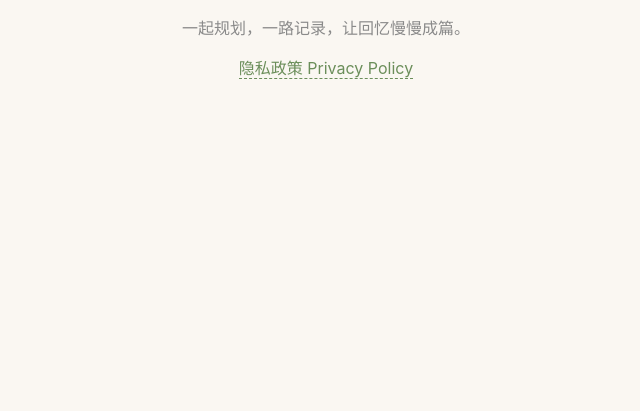
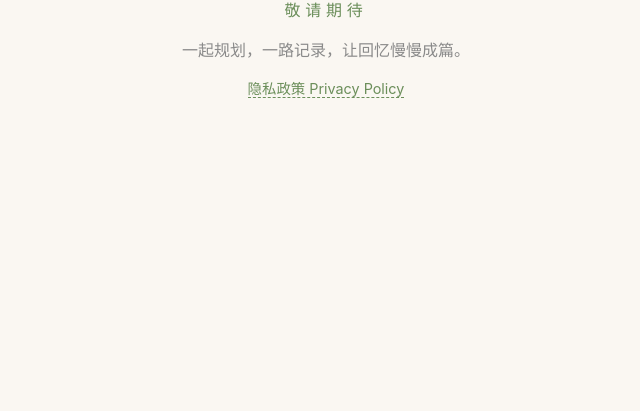
Before and after one commit to zylcold/together-site, a plain HTML site: page index.html in a window 1280 px wide. Shown: the part 389-800 px from the top of the page, without its empty margins (314-954 px from the left). Drawn offline with Linux system fonts and the light colour scheme.

Commit message:
site: 首页敬请期待

```diff
--- a/index.html
+++ b/index.html
@@ -8,13 +8,15 @@
   body { font-family: -apple-system, "PingFang SC", sans-serif; background: #faf7f2; color: #3a3a3a; margin: 0; display: flex; min-height: 100vh; align-items: center; justify-content: center; }
   main { text-align: center; padding: 2rem; }
   h1 { font-weight: 600; letter-spacing: .1em; }
+  .soon { color: #6b8e5a; letter-spacing: .3em; margin-top: .5rem; }
   p { color: #8a8a8a; }
-  a { color: #6b8e5a; text-decoration: none; border-bottom: 1px dashed #6b8e5a; }
+  a { color: #6b8e5a; text-decoration: none; border-bottom: 1px dashed #6b8e5a; font-size: .9rem; }
 </style>
 </head>
 <body>
 <main>
   <h1>一起旅行</h1>
+  <p class="soon">敬请期待</p>
   <p>一起规划，一路记录，让回忆慢慢成篇。</p>
   <p><a href="privacy.html">隐私政策 Privacy Policy</a></p>
 </main>
```
